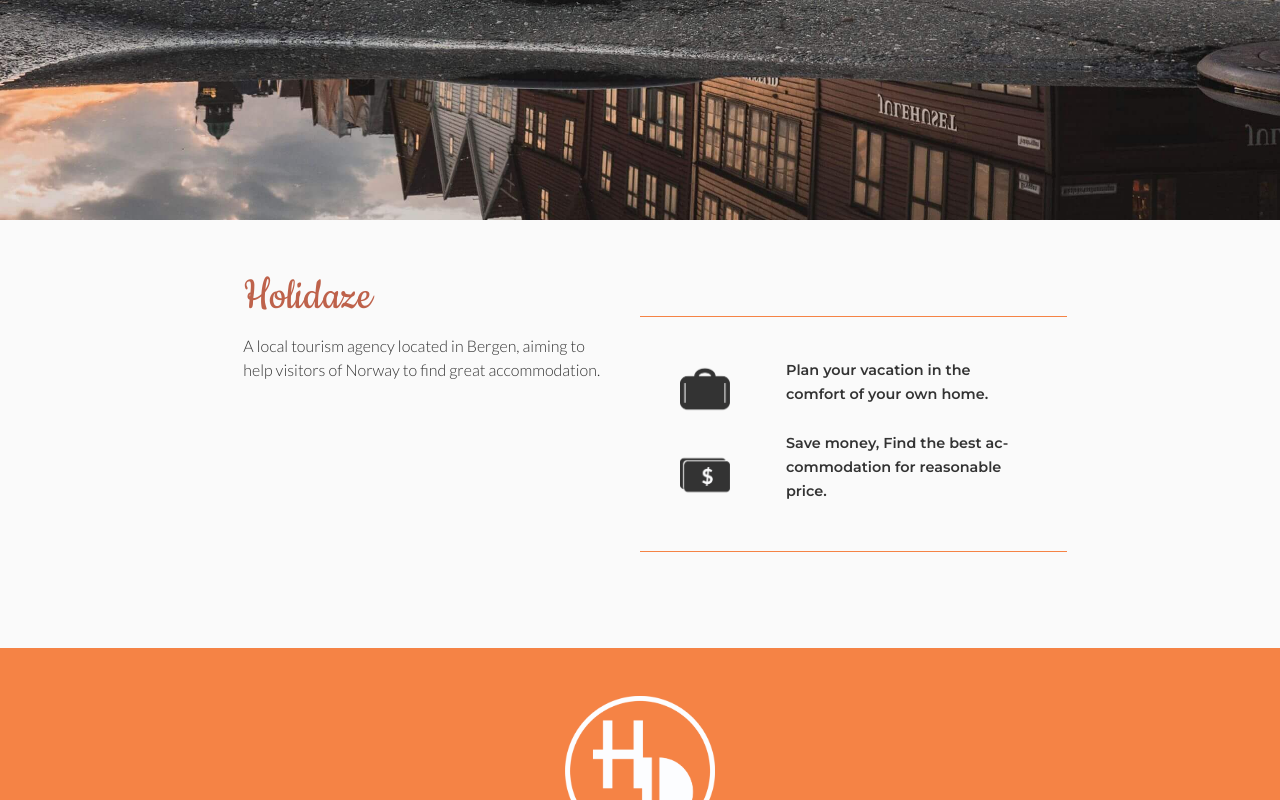
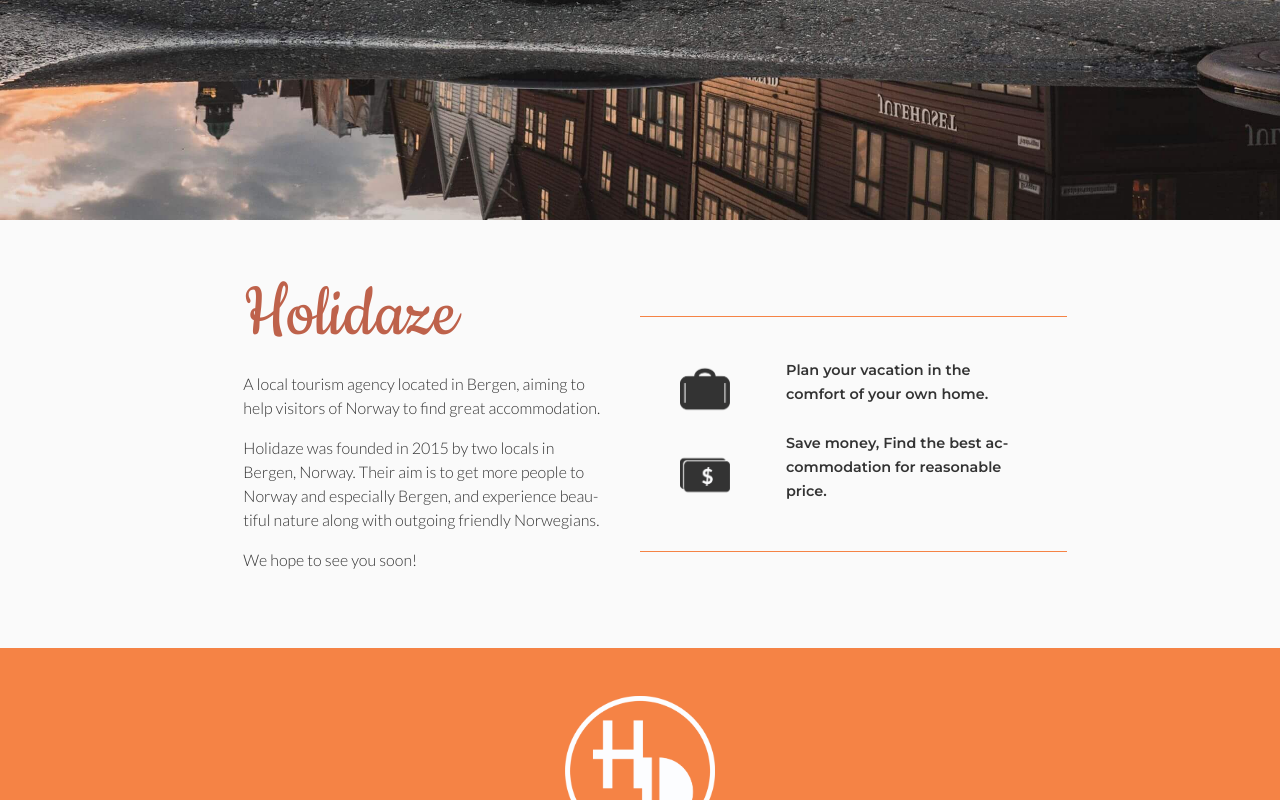
Before and after one commit to doristef/Noroff-Final-Project, a Vue app: page / in a window 1280 px wide. Shown: the part 580-1380 px from the top of the page. Built offline with nearby package versions, Linux system fonts and the light colour scheme; no server answers; what vue-lodash would draw is missing.

Commit message:
Added content to frontpage, set max-width on containers

```diff
--- a/src/components/Frontpage.vue
+++ b/src/components/Frontpage.vue
@@ -2,12 +2,20 @@
   <b-container fluid>
     <!--- Holidaze --->
     <b-row class="[ my-5 ]" align-h="center">
-      <b-col col cols="12" lg="5" xl="4">
+      <b-col col cols="12" lg="5" xl="4" style="max-width: 650px;">
         <b-container>
           <h1 class="[ frontpage-h1 ]">Holidaze</h1>
           <p>
             A local tourism agency located in Bergen, aiming to help visitors of
             Norway to find great accommodation.
+          </p>
+          <p>
+            Holidaze was founded in 2015 by two locals in Bergen, Norway. Their
+            aim is to get more people to Norway and especially Bergen, and
+            experience beautiful nature along with outgoing friendly Norwegians.
+          </p>
+          <p>
+            We hope to see you soon!
           </p>
         </b-container>
       </b-col>
@@ -20,6 +28,7 @@
         lg="5"
         xl="4"
         class="[ icon-container ]"
+        style="max-width: 500px;"
       >
         <b-container>
           <b-row align-v="center">
--- a/src/scss/partials/frontpage.scss
+++ b/src/scss/partials/frontpage.scss
@@ -2,7 +2,7 @@
     &-h1 {
         font-family: 'Cookie', cursive !important;
         color: $accentColor !important;
-        font-size: 3rem !important;
+        font-size: 5rem !important;
     }
     &-icons {
         border-top: 2px solid $mainColor;
```
